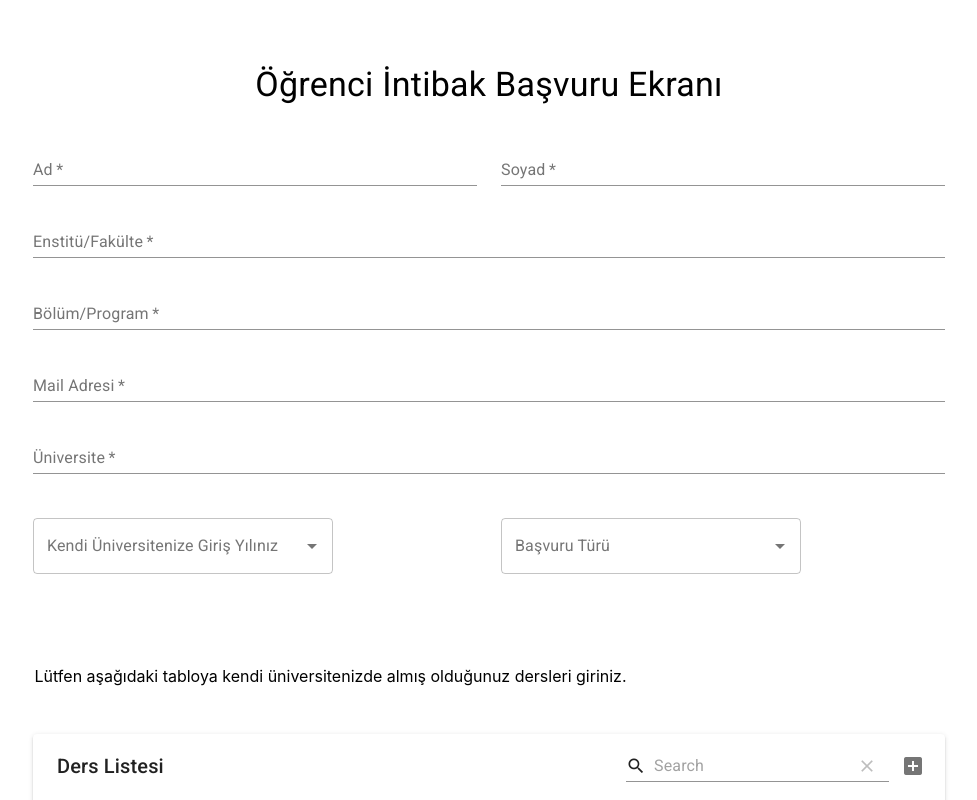
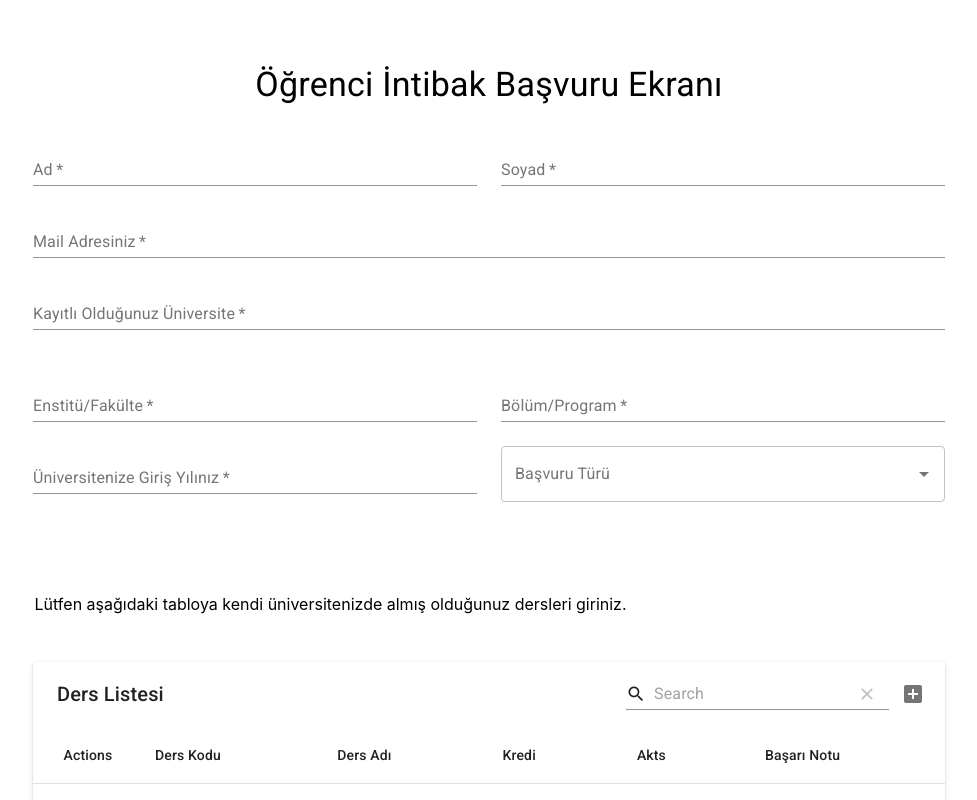
Before and after one commit to yusuvf/Lesson-Adaptation-System, a React (Create React App) app: page /application in a window 1280 px wide. Shown: the top 800 px of the page, without its empty margins (151-1128 px from the left). Built offline with nearby package versions, Linux system fonts and the light colour scheme.

Commit message:
başvuru sayfası tamamlandı

```diff
--- a/src/views/Application.js
+++ b/src/views/Application.js
@@ -18,6 +18,50 @@ import ApplicationLessonTable from '../components/ApplicationLessonTable'
 export default function Application() {
   /*Bu kısım açılır buton içindir*/
   const [open, setOpen] = React.useState(false);
+
+  const [FirstName, setFirstName] = React.useState("");
+  const [LastName, setLastName] = React.useState("");
+  const [Mail, setMail] = React.useState("");
+  const [University, setUniversity] = React.useState("");
+  const [Faculty, setFaculty] = React.useState("");
+  const [Year, setYear] = React.useState("");
+  const [Department, setDepartment] = React.useState("");
+  const [ApplicationType, setApplicationType] = React.useState("");
+
+ const person = {
+      name: FirstName,
+      lastname: LastName,
+      mail:Mail,
+      university: University,
+      faculty:Faculty,
+      year:Year,
+      department:Department,
+      applicationType:ApplicationType,
+  }
+
+
+  const [st, setSt] = React.useState({
+
+    data: [{
+      ad: 'melike',
+      soyad: 'melike',
+      fakulte: 'muhendislik fakultesi' ,
+      bolum:'bilgisayar mühendisliği',
+      mail:'m@gmail.com',
+      universite:'fsmvu',
+      girisYil:2018,
+      basvuruTur:'Yatay Geçiş',
+      dersler:{
+        kod: 'MAT207',
+        ad: 'Calculus I',
+        kredi:5,
+        akts:7,
+        basariNotu:'BA'
+      }
+    },
+    ],
+  });
+
   const theme = useTheme();
   const fullScreen = useMediaQuery(theme.breakpoints.down('sm'));
 
@@ -57,8 +101,10 @@ export default function Application() {
   const gelisNeden = [
     { title: 'Yatay Geçiş'},
     { title: 'Dikey Geçiş'},
-    { title: 'Diğer',},
+    { title: 'Diğer'},
   ];
+
+  console.log(person)
   /*ComboBox 2 elemanları*/
   return (
     <React.Fragment>
@@ -75,6 +121,7 @@ export default function Application() {
             label="Ad"
             fullWidth
             autoComplete="given-name"
+            onChange={e => setFirstName(e.target.value)}
           />
         </Grid>
         <Grid item xs={12} sm={6}>
@@ -85,9 +132,32 @@ export default function Application() {
             label="Soyad"
             fullWidth
             autoComplete="family-name"
+            onChange={e => setLastName(e.target.value)}
           />
         </Grid>
         <Grid item xs={12}>
+          <TextField
+              required
+              id="mail"
+              name="mail"
+              label="Mail Adresiniz"
+              fullWidth
+              autoComplete="shipping address-level2"
+              onChange={e => setMail(e.target.value)}
+          />
+        </Grid>
+        <Grid item xs={12}>
+          <TextField
+              required
+              id="universite"
+              name="universite"
+              label="Kayıtlı Olduğunuz Üniversite"
+              fullWidth
+              autoComplete="shipping postal-code"
+              onChange={e => setUniversity(e.target.value)}
+          /><br/><br/>
+        </Grid>
+        <Grid item xs={12} sm={6}>
           <TextField
             required
             id="enstitu"
@@ -95,9 +165,10 @@ export default function Application() {
             label="Enstitü/Fakülte"
             fullWidth
             autoComplete="shipping address-line1"
+            onChange={e => setFaculty(e.target.value)}
           />
         </Grid>
-        <Grid item xs={12}>
+        <Grid item xs={12} sm={6}>
           <TextField
               required
             id="bolum"
@@ -105,48 +176,32 @@ export default function Application() {
             label="Bölüm/Program"
             fullWidth
             autoComplete="shipping address-line2"
-          />
-        </Grid>
-        <Grid item xs={12}>
-          <TextField
-            required
-            id="mail"
-            name="mail"
-            label="Mail Adresi"
-            fullWidth
-            autoComplete="shipping address-level2"
-          />
-        </Grid>
-        <Grid item xs={12}>
-          <TextField
-            required
-            id="universite"
-            name="universite"
-            label="Üniversite"
-            fullWidth
-            autoComplete="shipping postal-code"
-          /><br/><br/>
-        </Grid>
-        <Grid item xs={12} sm={6}>
-          <Autocomplete
-              id="combo-box-demo"
-              options={years}
-              getOptionLabel={(option) => option.year}
-              style={{ width: 300 }}
-              renderInput={(params) => <TextField {...params} label="Kendi Üniversitenize Giriş Yılınız" variant="outlined" />}
+              onChange={e => setDepartment(e.target.value)}
           />
         </Grid>
         <Grid item xs={12} sm={6}>
+          <TextField
+              required
+              id="university-year"
+              label="Üniversitenize Giriş Yılınız"
+              fullWidth
+              onChange={e => setYear(e.target.value)}
+          />
+        </Grid>
+        <Grid item xs={12} sm={6} >
           <Autocomplete
-              id="combo-box-demo"
+              id="application-type-combo"
               options={gelisNeden}
               getOptionLabel={(option) => option.title}
-              style={{ width: 300 }}
+              fullWidth
               renderInput={(params) => <TextField {...params} label="Başvuru Türü" variant="outlined" />}
+              onChange={(e,val) => setApplicationType(val.title)}
           />
-        </Grid><br/><br/><br/><br/><br/><br/><br/><br/>
+        </Grid>
+        <br/><br/><br/><br/><br/><br/><br/><br/>
           <label>&nbsp;&nbsp;&nbsp;Lütfen aşağıdaki tabloya kendi üniversitenizde almış olduğunuz dersleri giriniz.</label>
-        </Grid><br/><br/><br/>
+        </Grid>
+        <br/><br/><br/>
         <Grid item xs={12}>
           <ApplicationLessonTable/>
         </Grid><br/><br/><br/>
```
